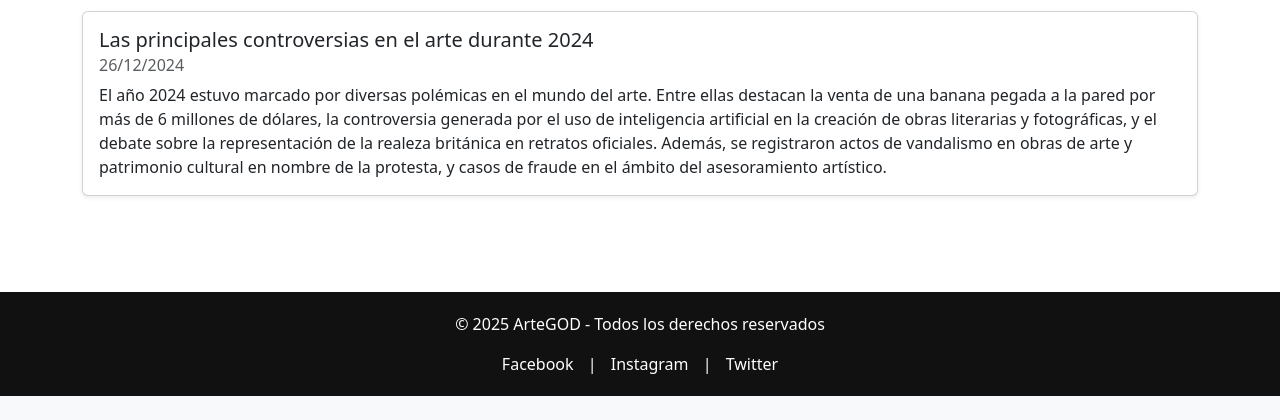
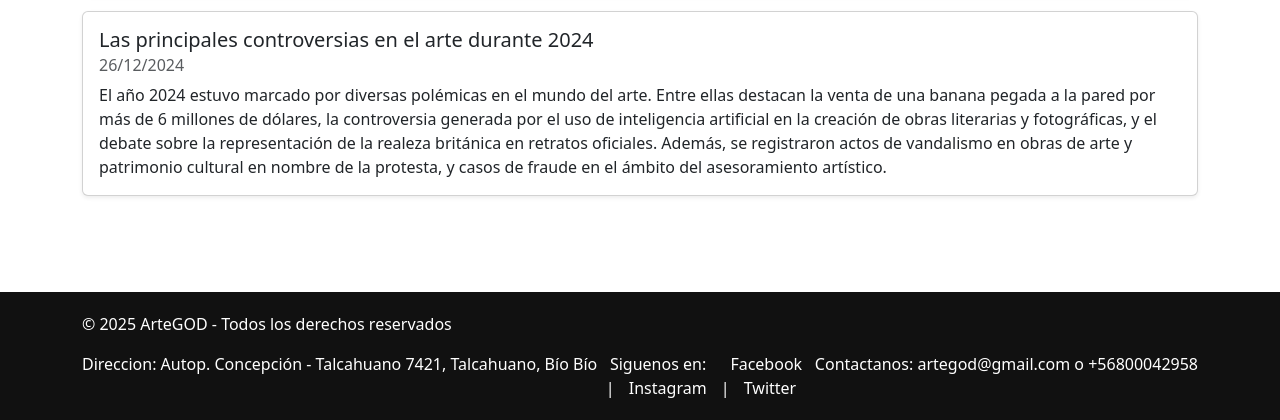
Before and after one commit to CamiNecu/EV1BENCC, a Django app: page / in a window 1280 px wide. Shown: the part 1630-2050 px from the top of the page. Before the commit the page ends 2026 px from the top, so only its background shows below. Run offline with Django 5.2, Linux system fonts and the light colour scheme.

Commit message:
Detalles del footer

```diff
--- a/core/templates/core/base.html
+++ b/core/templates/core/base.html
@@ -71,8 +71,11 @@
     <!-- Footer -->
     <footer>
         <div class="container">
-            <p>&copy; 2025 ArteGOD - Todos los derechos reservados</p>
+            <p style="text-align: left;">&copy; 2025 ArteGOD - Todos los derechos reservados</p>
+            <p style="float: left;">Direccion: Autop. Concepción - Talcahuano 7421, Talcahuano, Bío Bío</p>
+            <p style="float: right;">Contactanos: artegod@gmail.com o +56800042958</p>
             <div class="social-icons">
+                <a> Siguenos en:</a>
                 <a href="https://facebook.com" target="_blank">Facebook</a> |
                 <a href="https://instagram.com" target="_blank">Instagram</a> |
                 <a href="https://twitter.com" target="_blank">Twitter</a>
```
